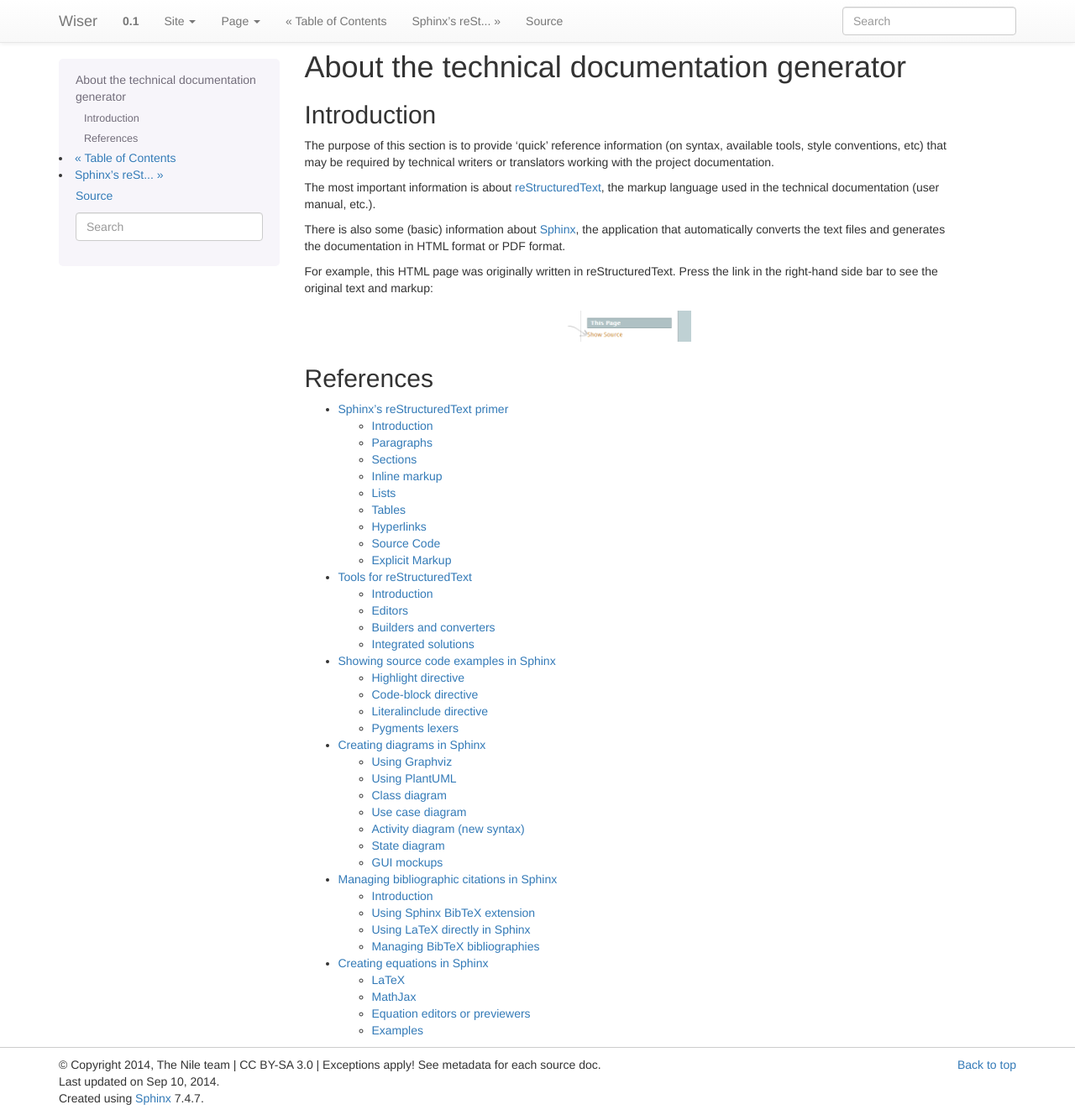
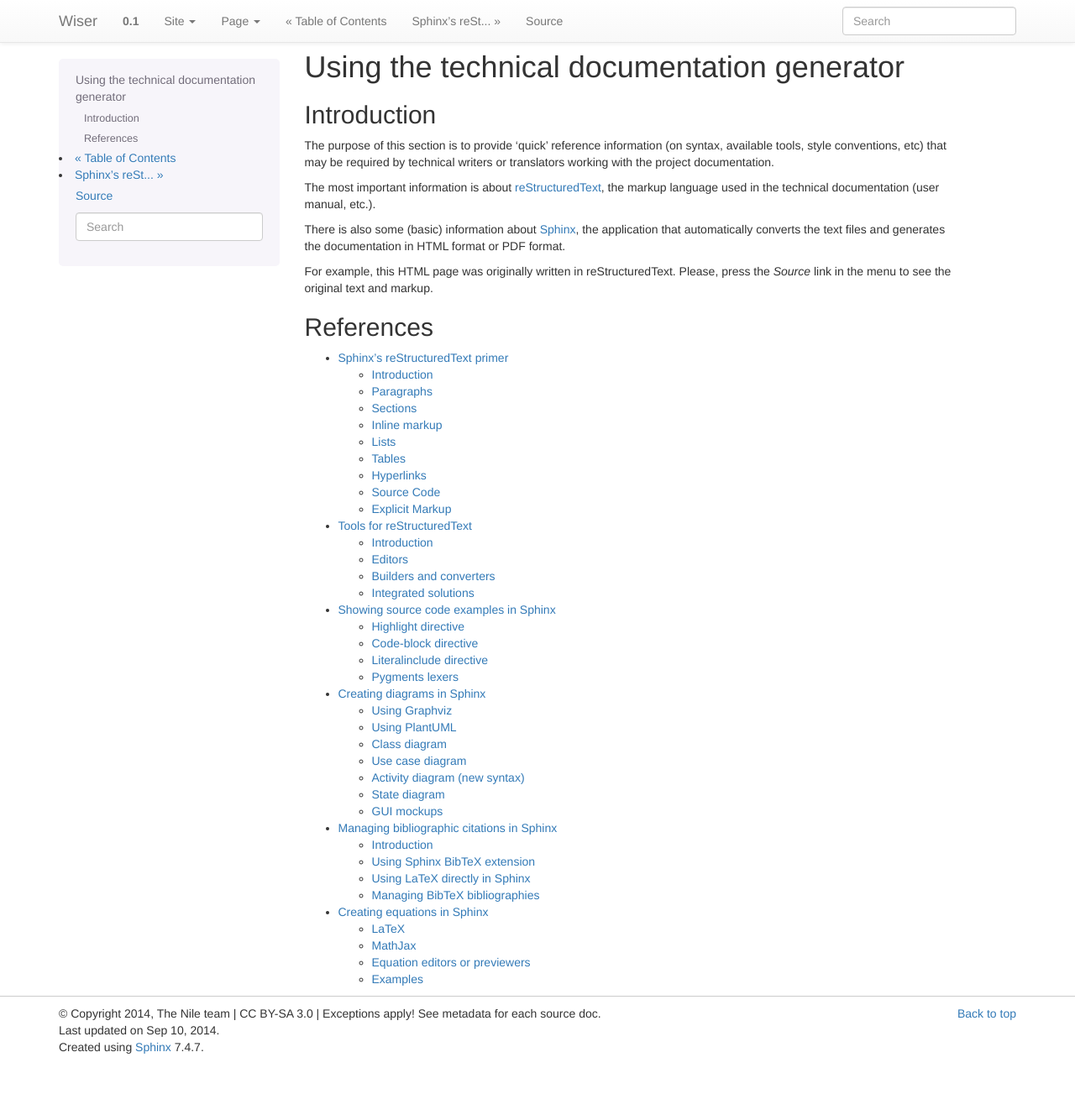
Before and after one commit to percursoaleatorio/build-me-the-docs-please, a Sphinx documentation site: the page built from docs/source/On_Documentation/index.rst, in a window 1280 px wide and 1328 px high. Shown: the whole window at 84% size. Built offline with Sphinx 7.4.7, drawn with Linux system fonts in a browser that asks for light colours; formulas are drawn with MathJax 3.

```diff
--- a/docs/source/On_Documentation/index.rst
+++ b/docs/source/On_Documentation/index.rst
@@ -1,4 +1,4 @@
-About the technical documentation generator
+Using the technical documentation generator
 *******************************************
 
 Introduction
@@ -19,11 +19,8 @@ the application that automatically converts the text files
 and generates the documentation in HTML format or PDF format.
 
 For example, this HTML page was originally written in reStructuredText.
-Press the link in the right-hand side bar to see the original text and markup:
+Please, press the *Source* link in the menu to see the original text and markup.
 
-.. figure:: img/ShowSource.png
-   :alt: See the source code.
-   :width: 20%
 
 References
 ==========
```
Also changed, not shown: docs/source/On_Documentation/PublishingTheDocsOnline.rst (added, +80 -0 lines), docs/source/On_Documentation/UsingMathEquationsInSphinx.rst (+5 -5 lines), docs/source/On_Documentation/img/GoogleDrive_2.png (added), docs/source/On_Documentation/img/GoogleDrive_3.png (added), docs/source/On_Documentation/img/GoogleDrive_4.png (added).
